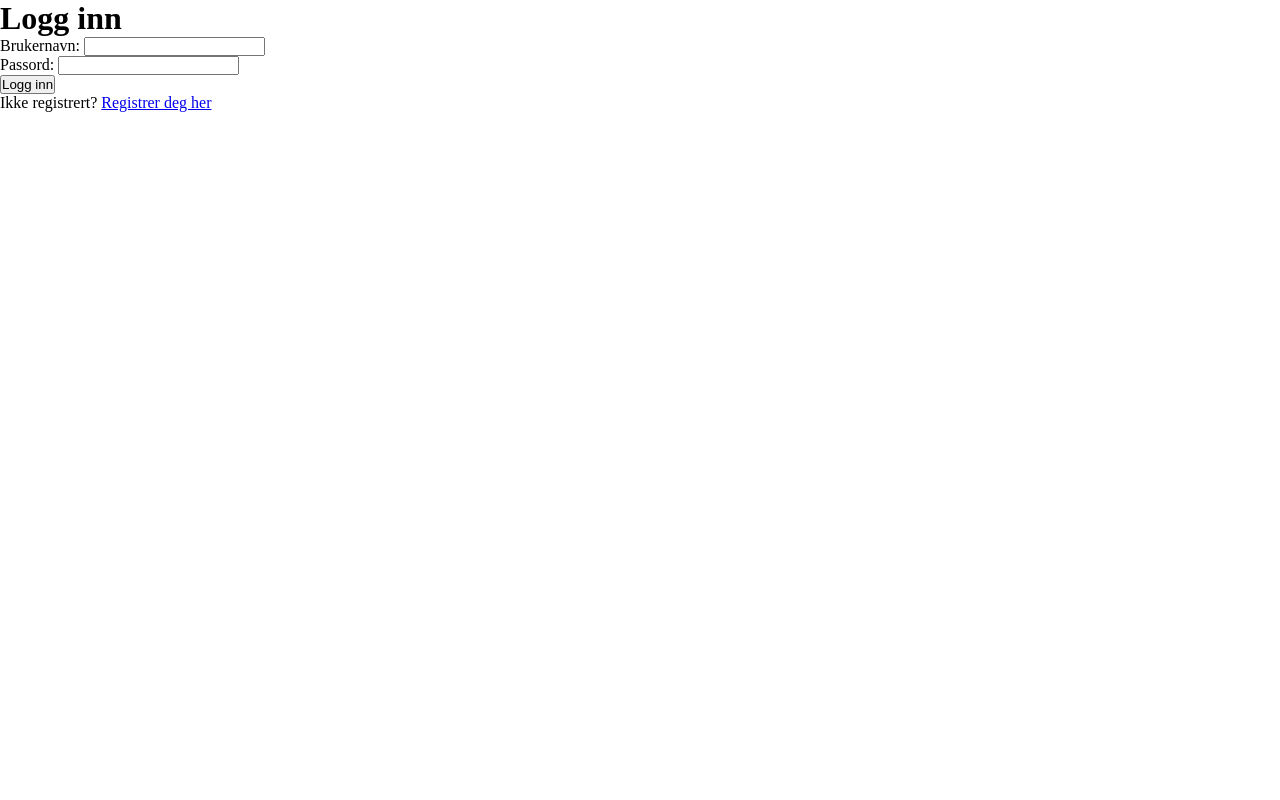
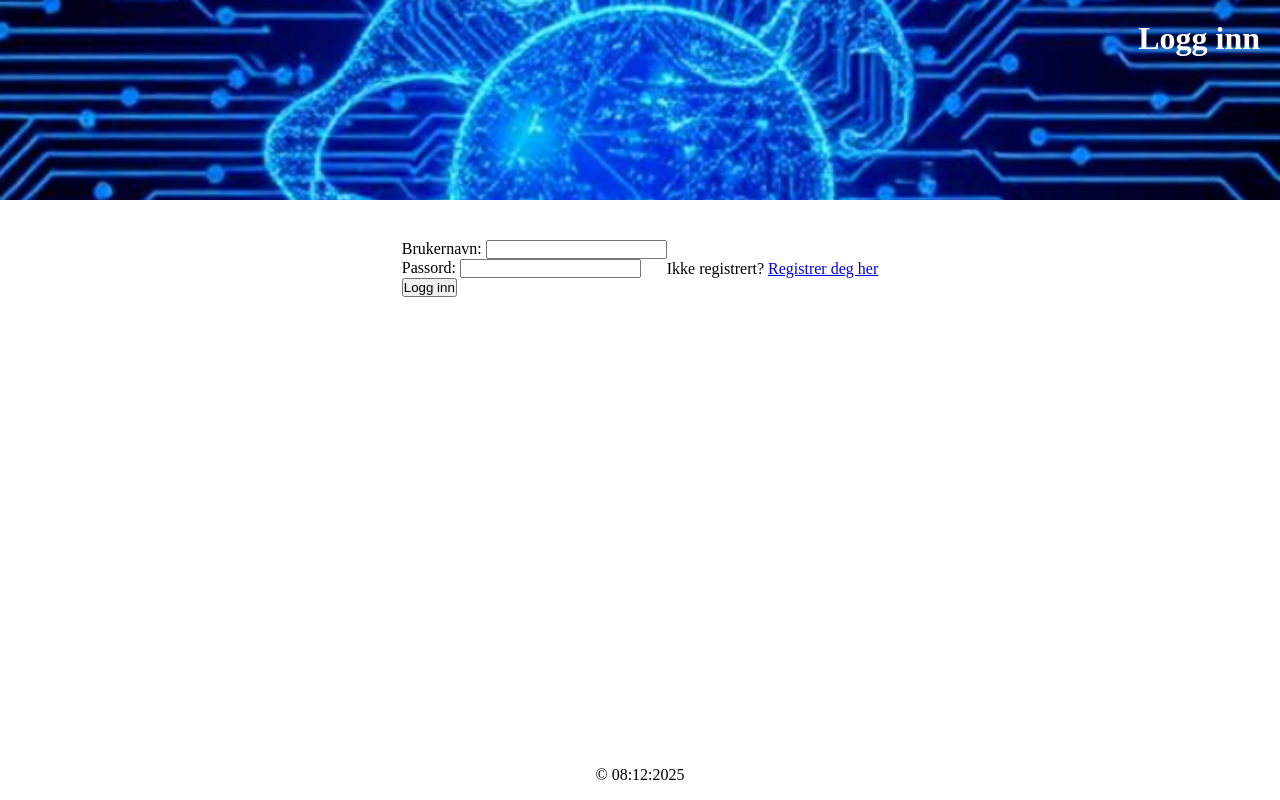
Before and after one commit to Killgara80/wxwxwxwx, a website: page view/login.html in a window 1280 px wide. Drawn offline with Linux system fonts and the light colour scheme.

Commit message:
multi fix

```diff
--- a/app.js
+++ b/app.js
@@ -4,8 +4,8 @@ const { app, server, port, db, isAuthenticated, bcrypt } = require("./server");
 const path = require("path");
 
 // Rot-rute: Sender brukeren til riktig side basert på om de er logget inn
-app.get("/", isAuthenticated, (req, res) => {
-    res.sendFile(path.join(__dirname, "view", "chat.html"));
+app.get("/", (req, res) => {
+    res.sendFile(path.join(__dirname, "view", "public.html"));
 });
 
 // Rute for å serve login-siden
@@ -20,7 +20,7 @@ app.get("/opprett-bruker", (req, res) => {
 
 // Rute for å serve kommentar-siden
 app.get("/kommentar", (req, res) => {
-    res.sendFile(path.join(__dirname, "view", "chat.html"));
+    res.sendFile(path.join(__dirname, "view", "public.html"));
 });
 
 // Rute for å logge ut og ødelegge session
--- a/public/style/style.css
+++ b/public/style/style.css
@@ -24,3 +24,51 @@ html {
 .commentContent {
     /* Child av comment */
 }
+
+body{
+    display: grid;
+    grid-template-rows: 200px auto 50px;
+    min-height: 100vh;
+}
+
+header {
+    background-image: url("/img/Skjermbilde 2025-03-17 130628.png");
+    background-size: cover;
+    padding: 20px;
+    text-align: right;
+    color: #ffffff;
+
+}
+
+main {
+    display: flex;
+    justify-content: right;
+    word-break: break-all;
+    flex-direction: column;
+    padding: 20px;
+}
+
+.info_1, .info_2 {
+    padding: 20px;
+    background-color: rgb(212, 212, 212);
+}
+
+.info_1 {
+    margin-bottom: 20px;
+}
+
+.login_1 {
+    display: flex;
+    padding: 20px;
+    background-color: rgb(255, 255, 255);
+    justify-content: center;
+    align-items: center;
+}
+
+
+footer {
+    display: flex;
+    align-items: center;
+   justify-content: center;
+
+}
--- a/view/login.html
+++ b/view/login.html
@@ -8,8 +8,11 @@
         <link rel="icon" href="/img/favicon.svg" type="image/svg+xml" />
     </head>
     <body>
+        <header>
             <h1>Logg inn</h1>
-        <!-- Enkelt skjema for pålogging -->
+        </header>
+        <main>
+            <div class="login_1">
                 <form action="/login" method="POST">
                     <label for="Brukernavn">Brukernavn:</label>
                     <input type="text" id="Brukernavn" name="Brukernavn" required />
@@ -20,5 +23,10 @@
                     <button type="submit">Logg inn</button>
                 </form>
                 <p>Ikke registrert? <a href="/opprett-bruker">Registrer deg her</a></p>
+            </div>
+        </main>
+        <footer>
+            &copy; 08:12:2025
+        </footer>
     </body>
 </html>
```
Also changed, not shown: package.json (+4 -3 lines), view/chat.html (deleted, +0 -28 lines), view/index.html (+12 -0 lines), view/public.html (added, +32 -0 lines), public/img/Skjermbilde 2025-03-17 130628.png (added), 2 other files. Lines whose indentation alone changed are shown as unchanged.
